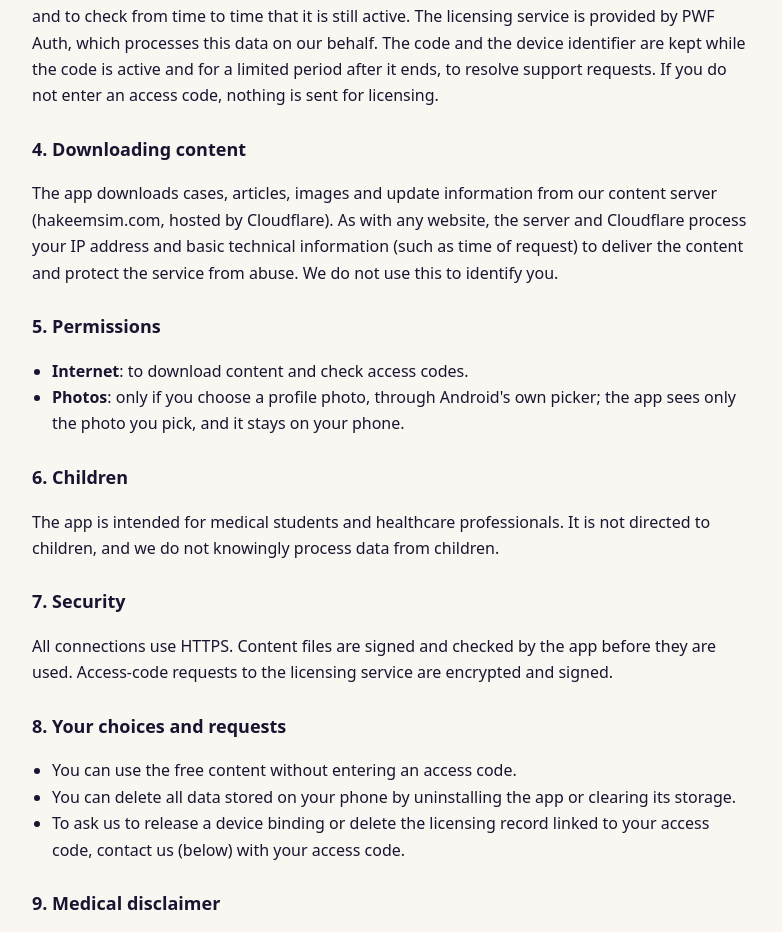
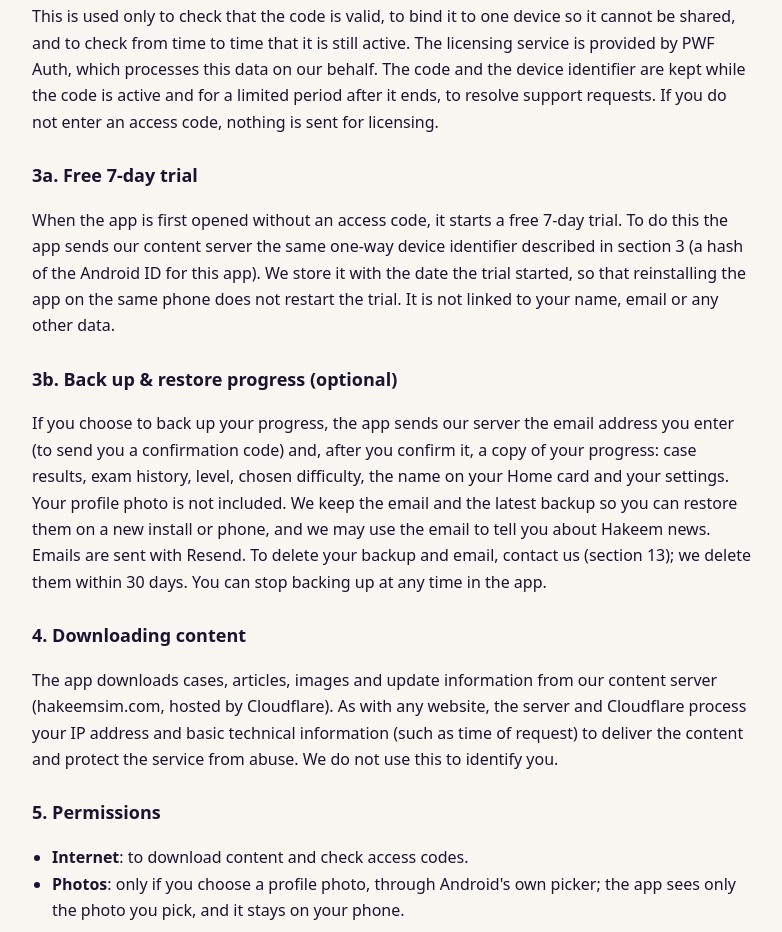
Before and after one commit to hagoalomadah747-creator/hakeem-mirror, a plain HTML site: page privacy.html in a window 1280 px wide. Shown: the part 956-1888 px from the top of the page, without its empty margins (248-1030 px from the left). Drawn offline with Linux system fonts and the light colour scheme.

Commit message:
Privacy: free 7-day trial and progress backup
Co-Authored-By: Claude Opus 5.5 <noreply@anthropic.com>

```diff
--- a/privacy.html
+++ b/privacy.html
@@ -12,7 +12,7 @@
 <header><a class="brand" href="./"><img src="assets/icon-192.png" alt=""> HAKEEM</a></header>
 <main>
 <h1>Privacy Policy</h1>
-<p class="muted">Last updated: 16 November 2026</p>
+<p class="muted">Last updated: 17 November 2026</p>
 
 <p>Hakeem ("the app") is an educational clinical case simulator for medical students and healthcare professionals.
 This policy explains what data the app uses, why, and the choices you have. Section 10 covers our Facebook Page assistant and section 11 the free trial access code on our website. We keep data collection to the minimum
@@ -20,7 +20,7 @@ the app needs to work.</p>
 
 <h2>1. No accounts, no advertising, no tracking</h2>
 <ul>
-<li>The app has no user accounts and does not ask for your email address or phone number.</li>
+<li>The app has no user accounts and does not ask for your phone number. It asks for your email only if you choose "Back up &amp; restore progress" (section 3b).</li>
 <li>The app shows no advertising and contains no advertising or analytics SDKs.</li>
 <li>We do not sell or share your data for advertising, and we do not build user profiles.</li>
 </ul>
@@ -46,6 +46,20 @@ phone, and it changes if the app is reinstalled under a different signing key or
 from time to time that it is still active. The licensing service is provided by PWF Auth, which processes this
 data on our behalf. The code and the device identifier are kept while the code is active and for a limited period
 after it ends, to resolve support requests. If you do not enter an access code, nothing is sent for licensing.</p>
+
+<h2>3a. Free 7-day trial</h2>
+<p>When the app is first opened without an access code, it starts a free 7-day trial. To do this the app sends our
+content server the same one-way device identifier described in section 3 (a hash of the Android ID for this app).
+We store it with the date the trial started, so that reinstalling the app on the same phone does not restart the
+trial. It is not linked to your name, email or any other data.</p>
+
+<h2 id="backup">3b. Back up &amp; restore progress (optional)</h2>
+<p>If you choose to back up your progress, the app sends our server the email address you enter (to send you a
+confirmation code) and, after you confirm it, a copy of your progress: case results, exam history, level, chosen
+difficulty, the name on your Home card and your settings. Your profile photo is not included. We keep the email and
+the latest backup so you can restore them on a new install or phone, and we may use the email to tell you about
+Hakeem news. Emails are sent with Resend. To delete your backup and email, contact us (section 13); we delete them
+within 30 days. You can stop backing up at any time in the app.</p>
 
 <h2>4. Downloading content</h2>
 <p>The app downloads cases, articles, images and update information from our content server (hakeemsim.com,
```
